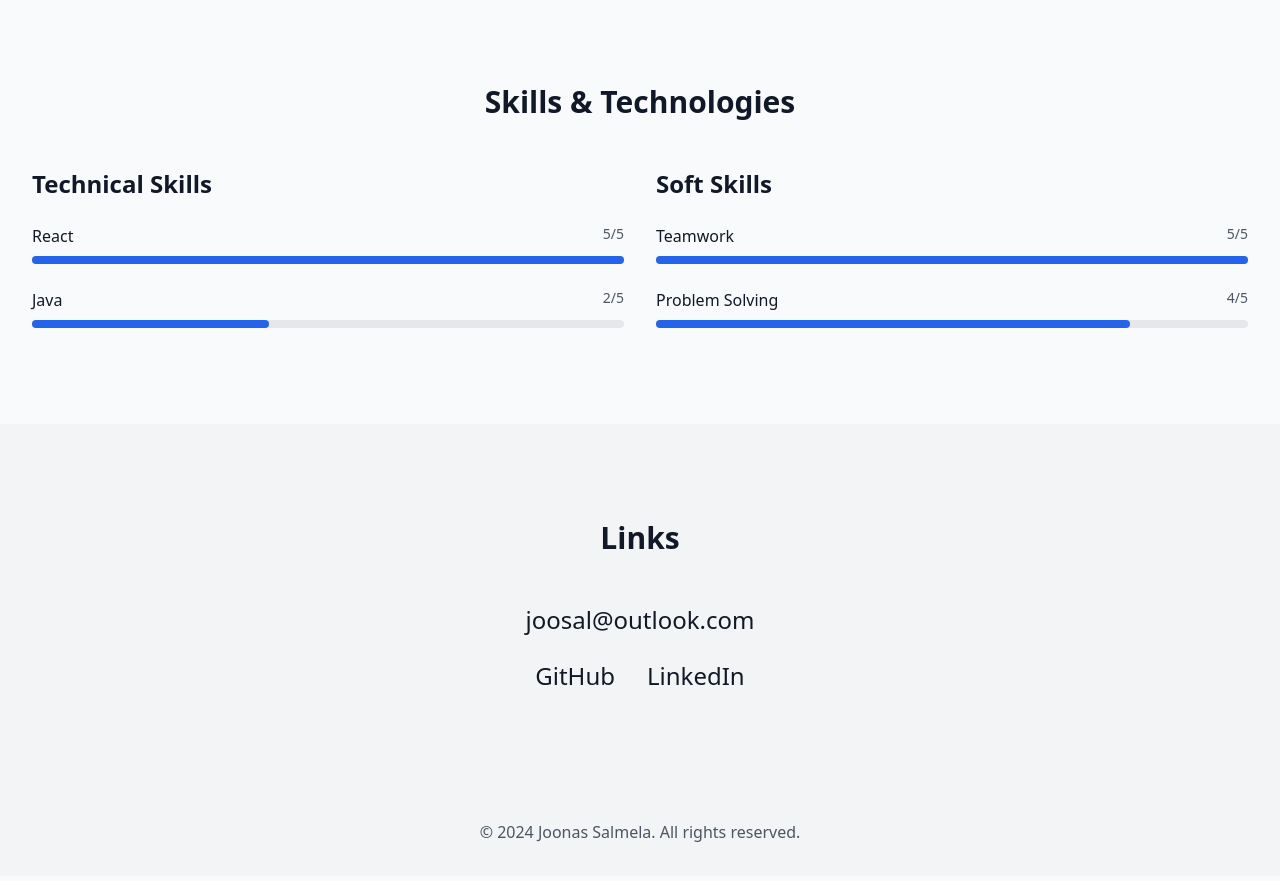
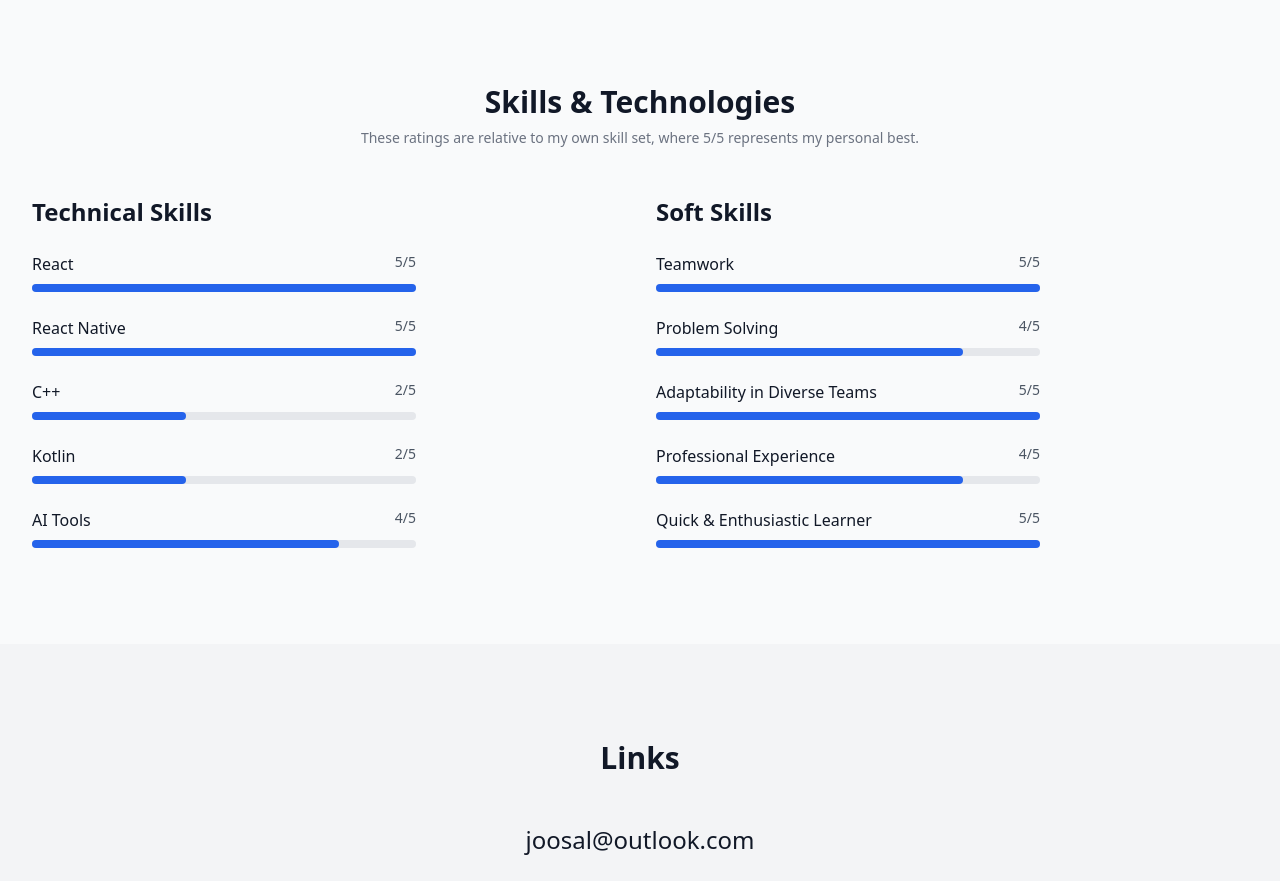
Before and after one commit to JoonasSal/joonassal.github.io, a SvelteKit app: page / in a window 1280 px wide. Shown: the part 1840-2721 px from the top of the page. Built offline with nearby package versions, Linux system fonts and the light colour scheme.

Commit message:
updated the skillbars and updated info on them

```diff
--- a/src/routes/+page.svelte
+++ b/src/routes/+page.svelte
@@ -62,14 +62,20 @@
 <!-- Skills Section -->
 <section id="skills" class="section">
   <div class="container">
-    <h2 class="text-3xl font-bold text-center mb-12">Skills & Technologies</h2>
+    <!-- Pääotsikko -->
+    <h2 class="text-3xl font-bold text-center mb-2">Skills & Technologies</h2>
+
+    <!-- Selittävä alaotsikko/teksti -->
+    <p class="text-center text-sm text-gray-500 mb-12">
+      These ratings are relative to my own skill set, where 5/5 represents my personal best.
+    </p>
 
     <div class="grid md:grid-cols-2 gap-8">
       <!-- Hard Skills -->
       <div>
         <h3 class="text-2xl font-bold mb-6">Technical Skills</h3>
-        <div class="space-y-6">
-          <!-- Skill Item -->
+        <div class="space-y-6 max-w-sm">
+          <!-- Skill Item: React -->
           <div class="flex flex-col space-y-2">
             <div class="flex justify-between">
               <span class="font-medium">React</span>
@@ -80,14 +86,47 @@
             </div>
           </div>
 
-          <!-- Skill Item -->
+          <!-- Skill Item: React Native -->
           <div class="flex flex-col space-y-2">
             <div class="flex justify-between">
-              <span class="font-medium">Java</span>
+              <span class="font-medium">React Native</span>
+              <span class="text-sm text-gray-600">5/5</span>
+            </div>
+            <div class="h-2 bg-gray-200 rounded-full">
+              <div class="h-full bg-blue-600 rounded-full" style="width: 100%"></div>
+            </div>
+          </div>
+
+          <!-- Skill Item: C++ -->
+          <div class="flex flex-col space-y-2">
+            <div class="flex justify-between">
+              <span class="font-medium">C++</span>
               <span class="text-sm text-gray-600">2/5</span>
             </div>
             <div class="h-2 bg-gray-200 rounded-full">
               <div class="h-full bg-blue-600 rounded-full" style="width: 40%"></div>
+            </div>
+          </div>
+
+          <!-- Skill Item: Kotlin -->
+          <div class="flex flex-col space-y-2">
+            <div class="flex justify-between">
+              <span class="font-medium">Kotlin</span>
+              <span class="text-sm text-gray-600">2/5</span>
+            </div>
+            <div class="h-2 bg-gray-200 rounded-full">
+              <div class="h-full bg-blue-600 rounded-full" style="width: 40%"></div>
+            </div>
+          </div>
+
+          <!-- Skill Item: AI Tools -->
+          <div class="flex flex-col space-y-2">
+            <div class="flex justify-between">
+              <span class="font-medium">AI Tools</span>
+              <span class="text-sm text-gray-600">4/5</span>
+            </div>
+            <div class="h-2 bg-gray-200 rounded-full">
+              <div class="h-full bg-blue-600 rounded-full" style="width: 80%"></div>
             </div>
           </div>
         </div>
@@ -96,8 +135,8 @@
       <!-- Soft Skills -->
       <div>
         <h3 class="text-2xl font-bold mb-6">Soft Skills</h3>
-        <div class="space-y-6">
-          <!-- Skill Item -->
+        <div class="space-y-6 max-w-sm">
+          <!-- Skill Item: Teamwork -->
           <div class="flex flex-col space-y-2">
             <div class="flex justify-between">
               <span class="font-medium">Teamwork</span>
@@ -108,7 +147,7 @@
             </div>
           </div>
 
-          <!-- Skill Item -->
+          <!-- Skill Item: Problem Solving -->
           <div class="flex flex-col space-y-2">
             <div class="flex justify-between">
               <span class="font-medium">Problem Solving</span>
@@ -116,6 +155,39 @@
             </div>
             <div class="h-2 bg-gray-200 rounded-full">
               <div class="h-full bg-blue-600 rounded-full" style="width: 80%"></div>
+            </div>
+          </div>
+
+          <!-- Skill Item: Adaptability in Diverse Teams -->
+          <div class="flex flex-col space-y-2">
+            <div class="flex justify-between">
+              <span class="font-medium">Adaptability in Diverse Teams</span>
+              <span class="text-sm text-gray-600">5/5</span>
+            </div>
+            <div class="h-2 bg-gray-200 rounded-full">
+              <div class="h-full bg-blue-600 rounded-full" style="width: 100%"></div>
+            </div>
+          </div>
+
+          <!-- Skill Item: Professional Experience -->
+          <div class="flex flex-col space-y-2">
+            <div class="flex justify-between">
+              <span class="font-medium">Professional Experience</span>
+              <span class="text-sm text-gray-600">4/5</span>
+            </div>
+            <div class="h-2 bg-gray-200 rounded-full">
+              <div class="h-full bg-blue-600 rounded-full" style="width: 80%"></div>
+            </div>
+          </div>
+
+          <!-- Skill Item: Quick & Enthusiastic Learner -->
+          <div class="flex flex-col space-y-2">
+            <div class="flex justify-between">
+              <span class="font-medium">Quick & Enthusiastic Learner</span>
+              <span class="text-sm text-gray-600">5/5</span>
+            </div>
+            <div class="h-2 bg-gray-200 rounded-full">
+              <div class="h-full bg-blue-600 rounded-full" style="width: 100%"></div>
             </div>
           </div>
         </div>
```
